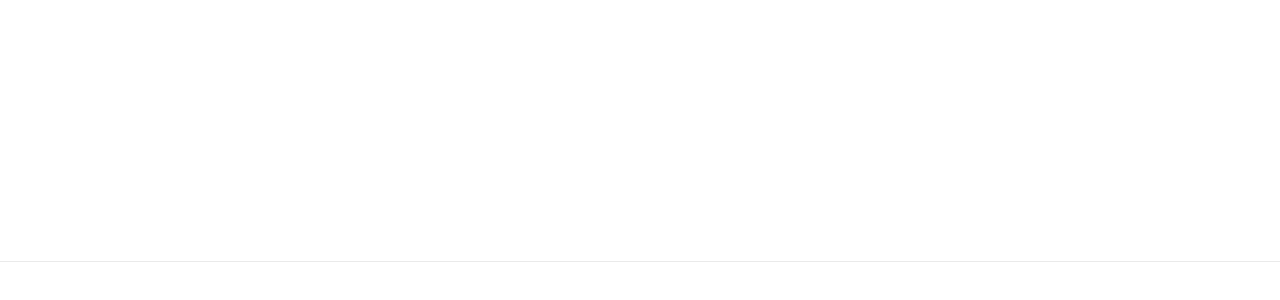
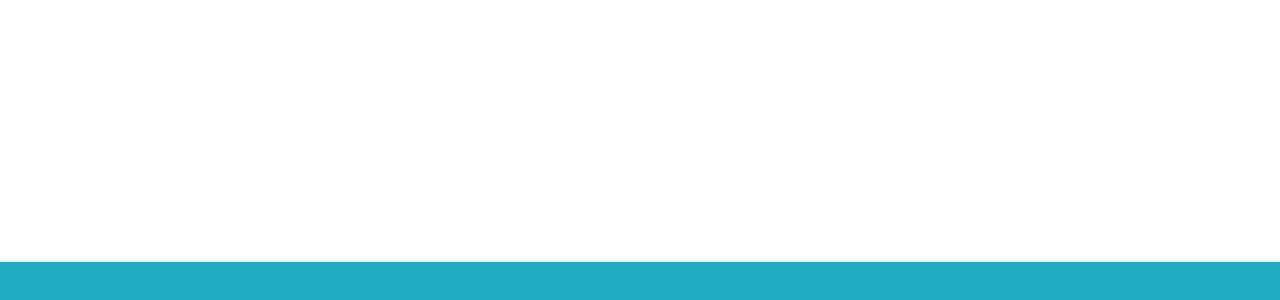
Before and after one commit to rgermanm/web-puentes, a Next.js app in the folder web-puentes-next/: page / in a window 1280 px wide. Shown: the part 5339-5639 px from the top of the page. Built offline with nearby package versions, Linux system fonts and the light colour scheme.

Commit message:
footer color

```diff
--- a/web-puentes-next/styles/Home.module.css
+++ b/web-puentes-next/styles/Home.module.css
@@ -20,6 +20,7 @@
   border-top: 1px solid #eaeaea;
   justify-content: center;
   align-items: center;
+  background-color: #1facbe;
 }
 
 .footer a {
```
